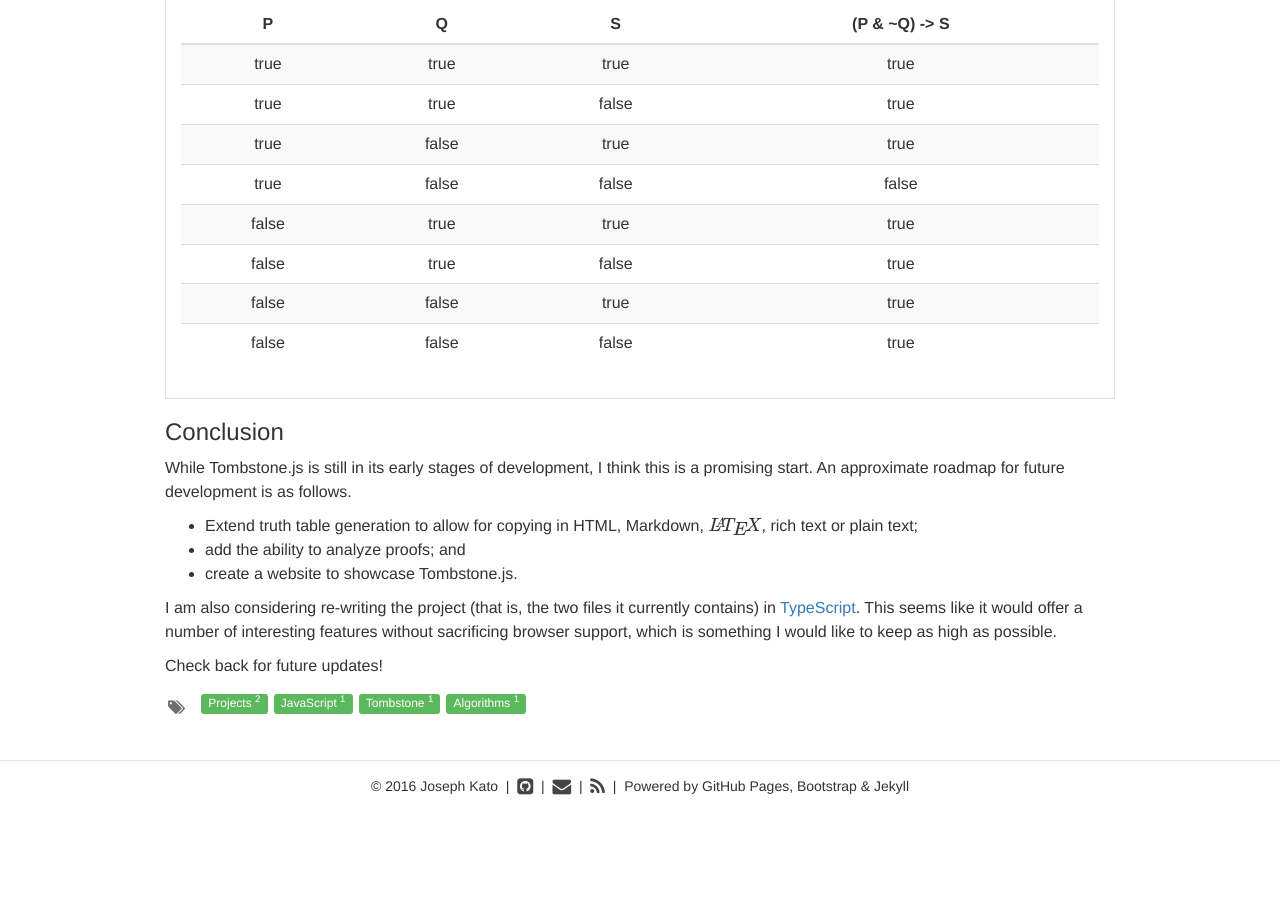
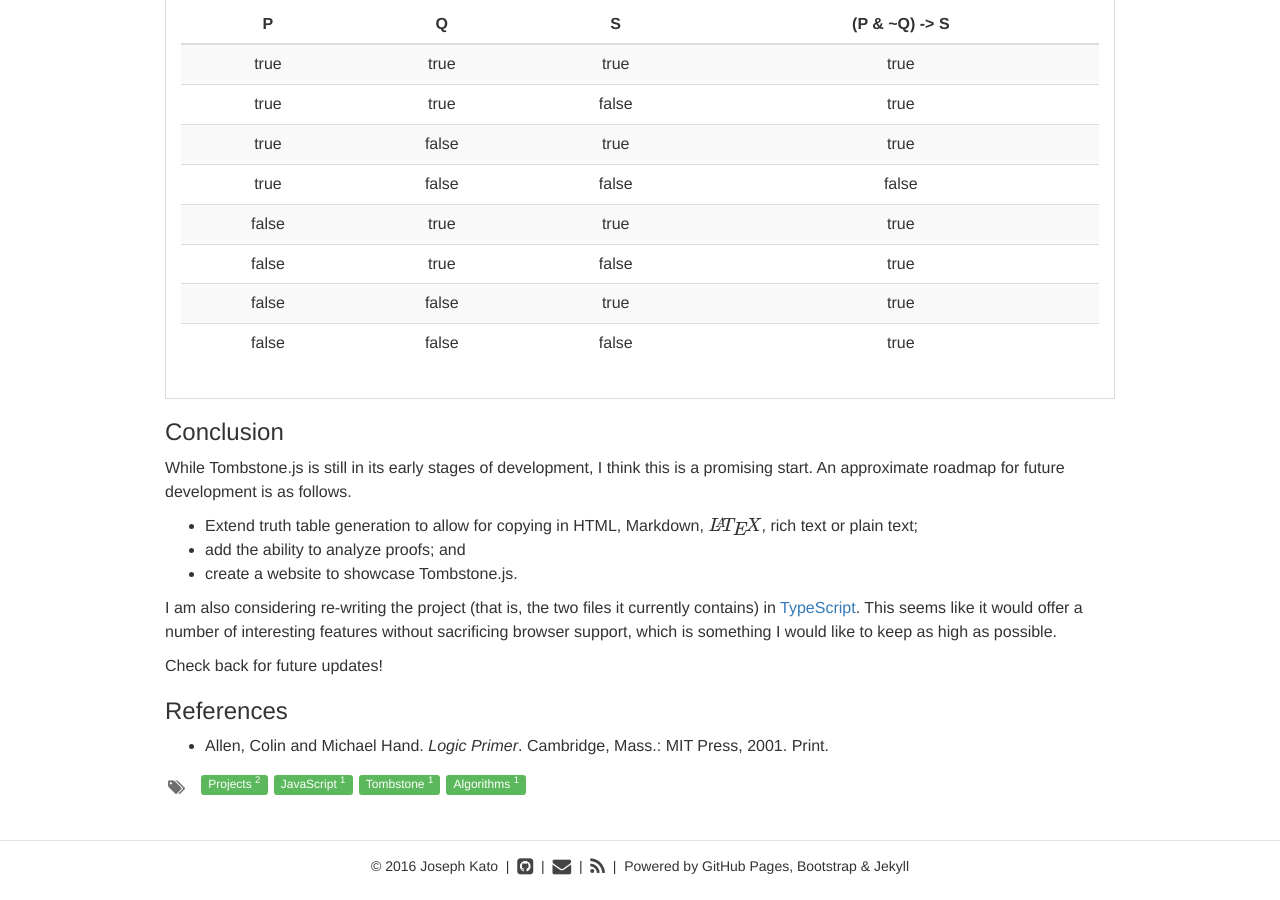
Before and after one commit to jdkato/jdkato.github.io, a Jekyll site: the page built from _posts/2016-09-09-tombstonejs-a-propositional-logic-library.markdown, in a window 1280 px wide and 900 px high, scrolled down 1989 px. Built offline with Jekyll 4.4.1, drawn with Linux system fonts in a browser that asks for light colours; nearby versions of some CDN libraries; formulas are drawn with MathJax 3; before the commit the page ends 2809 px from its top, so only the background shows below that.

Commit message:
Add references

```diff
--- a/_posts/2016-09-09-tombstonejs-a-propositional-logic-library.markdown
+++ b/_posts/2016-09-09-tombstonejs-a-propositional-logic-library.markdown
@@ -146,3 +146,7 @@ While Tombstone.js is still in its early stages of development, I think this is
 I am also considering re-writing the project (that is, the two files it currently contains) in [TypeScript](https://www.typescriptlang.org/). This seems like it would offer a number of interesting features without sacrificing browser support, which is something I would like to keep as high as possible.
 
 Check back for future updates!
+
+### References
+
+- Allen, Colin and Michael Hand. *Logic Primer*. Cambridge, Mass.: MIT Press, 2001. Print.
```
